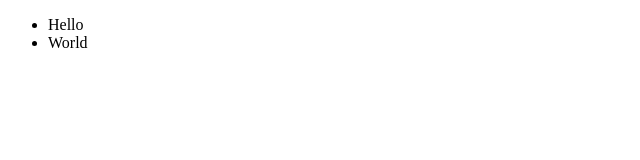
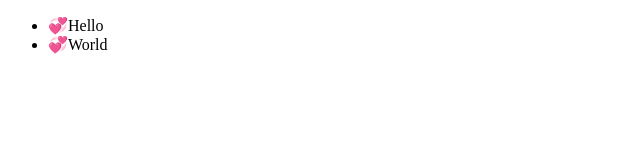
Before and after one commit to codeblue25/learn-react-master, a React (Create React App) app: page / in a window 1280 px wide. Shown: the top 160 px of the page, without its empty margins (0-640 px from the left). Built offline with nearby package versions, Linux system fonts and the light colour scheme.

Commit message:
How to use react-beautiful-dnd

```diff
--- a/src/App.tsx
+++ b/src/App.tsx
@@ -6,13 +6,23 @@ function App() {
   return (
     <DragDropContext onDragEnd={onDragEnd}>
       <Droppable droppableId="one">
-        {() => (
-          <ul>
+        {(magic) => (
+          <ul ref={magic.innerRef} {...magic.droppableProps}>
             <Draggable draggableId="first" index={0}>
-              {() => <li>Hello</li>}
+              {(magic) => (
+                <li ref={magic.innerRef} {...magic.draggableProps}>
+                  <span {...magic.dragHandleProps}>💞</span>
+                  Hello
+                </li>
+              )}
             </Draggable>
             <Draggable draggableId="second" index={1}>
-              {() => <li>World</li>}
+              {(magic) => (
+                <li ref={magic.innerRef} {...magic.draggableProps}>
+                  <span {...magic.dragHandleProps}>💞</span>
+                  World
+                </li>
+              )}
             </Draggable>
           </ul>
         )}
--- a/src/index.tsx
+++ b/src/index.tsx
@@ -9,11 +9,11 @@ const root = ReactDOM.createRoot(
   document.getElementById("root") as HTMLElement
 );
 root.render(
-  <React.StrictMode>
-    <RecoilRoot>
-      <ThemeProvider theme={darkTheme}>
-        <App />
-      </ThemeProvider>
-    </RecoilRoot>
-  </React.StrictMode>
+  // <React.StrictMode>
+  <RecoilRoot>
+    <ThemeProvider theme={darkTheme}>
+      <App />
+    </ThemeProvider>
+  </RecoilRoot>
+  // </React.StrictMode>
 );
```
